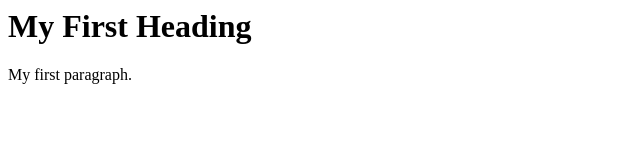
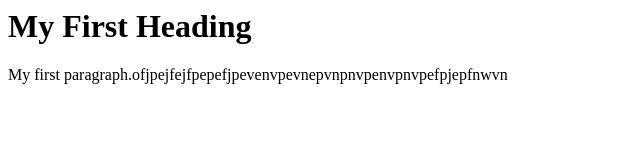
Before and after one commit to pkonnoth/myfirstwebsite.github.io, a plain HTML site: page index.html in a window 1280 px wide. Shown: the whole page, without its empty margins (0-640 px from the left). Drawn offline with Linux system fonts and the light colour scheme.

Commit message:
Update index.html

```diff
--- a/index.html
+++ b/index.html
@@ -3,7 +3,7 @@
 
 <h1>My First Heading</h1>
 
-<p>My first paragraph.</p>
+<p>My first paragraph.ofjpejfejfpepefjpevenvpevnepvnpnvpenvpnvpefpjepfnwvn</p>
 
 </body>
 </html>
```
